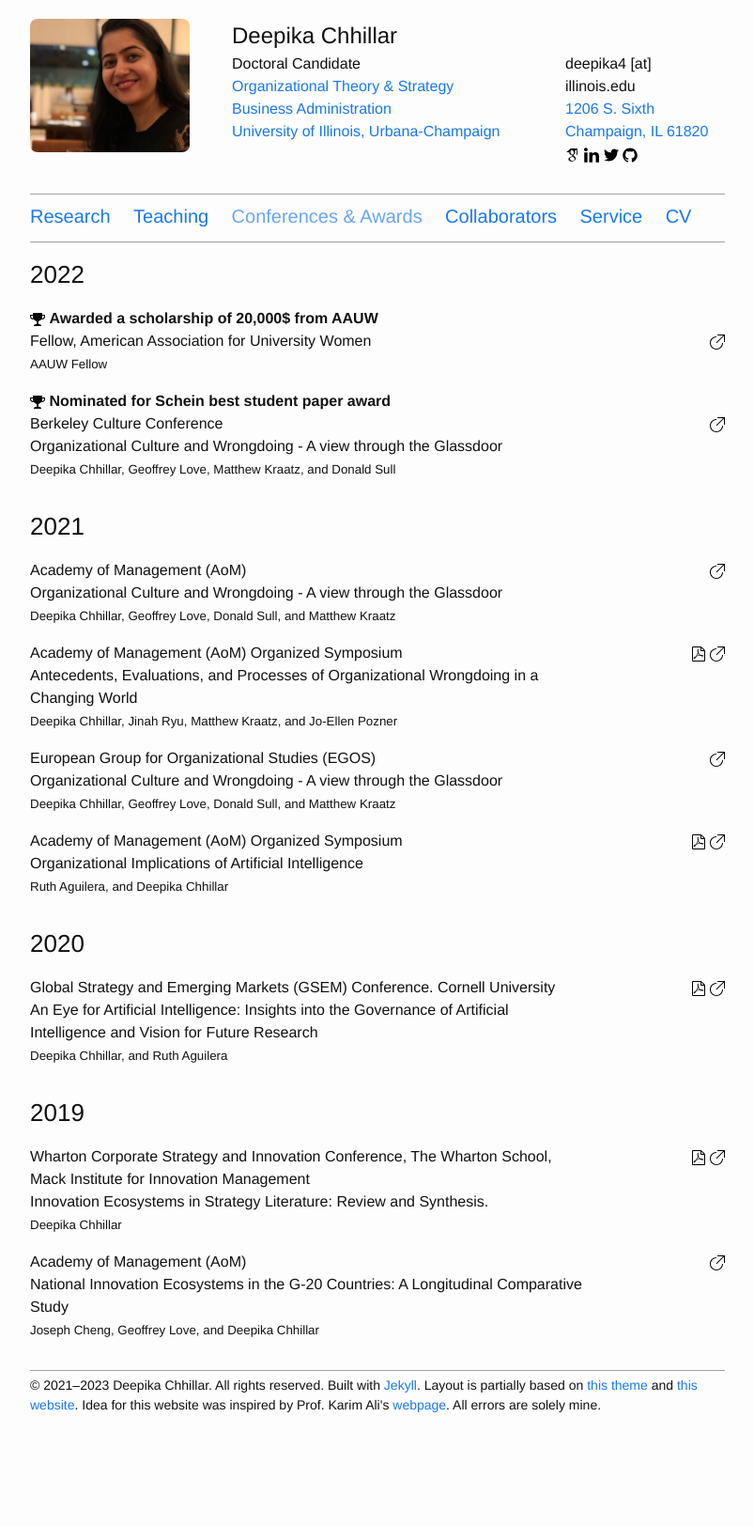
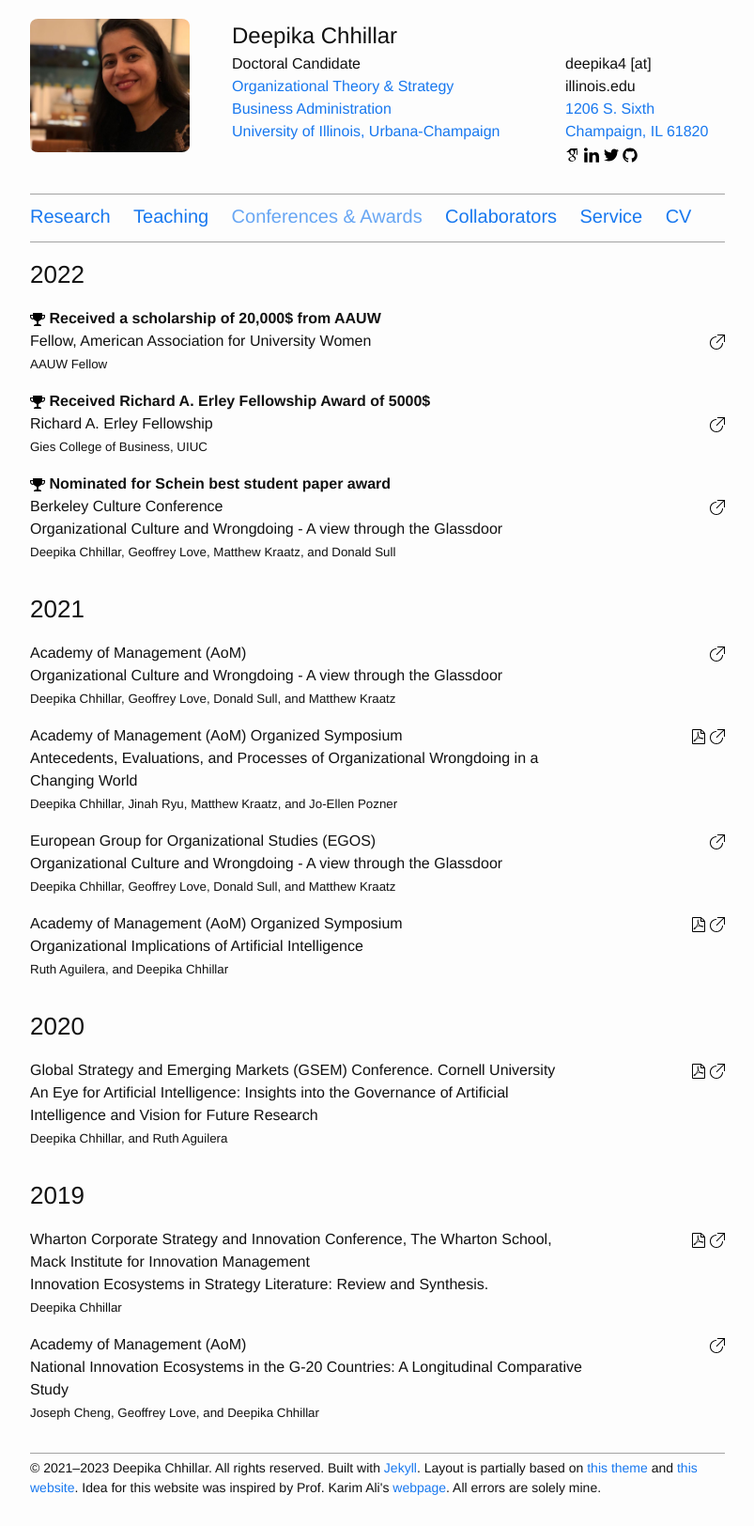
Before and after one commit to deepikachhillar/deepikachhillar.github.io, a Jekyll site: the page built from nav/conferences.md, in a window 1280 px wide. Shown: the whole page at 94% size, without its empty margins (238-1041 px from the left). Built offline with Jekyll 4.4.1, drawn with Linux system fonts in a browser that asks for light colours; before the commit the page ends 1536 px from its top, so only the background shows below that.

Commit message:
Update papers.yml

```diff
--- a/_data/papers.yml
+++ b/_data/papers.yml
@@ -5,7 +5,16 @@
   year: 2022
 #   pages: 97--118
   link: https://www.aauw.org/resources/programs/fellowships-grants/
-  award: Awarded a scholarship of 20,000$ from AAUW
+  award: Received a scholarship of 20,000$ from AAUW
+
+- id: erley
+  title: "Richard A. Erley Fellowship"
+  authors: Gies College of Business, UIUC
+#   venue: Berkeley Culture Conference
+  year: 2022
+#   pages: 97--118
+  link: https://giesbusiness.illinois.edu/graduate-hub/doctoral/finance/phd-in-finance---financial-assistance
+  award: Received Richard A. Erley Fellowship Award of 5000$
 
 - id: glassdoor
   title: "Organizational Culture and Wrongdoing - A view through the Glassdoor"
```
